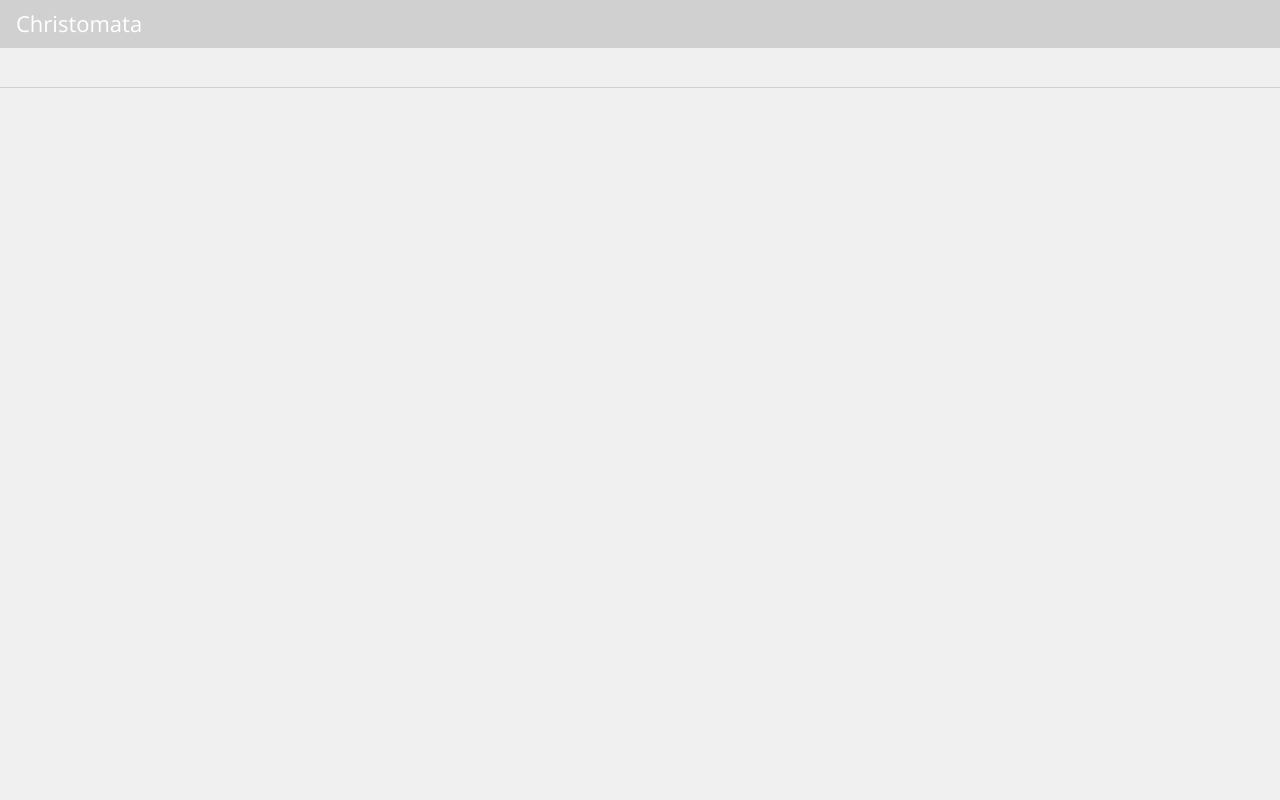
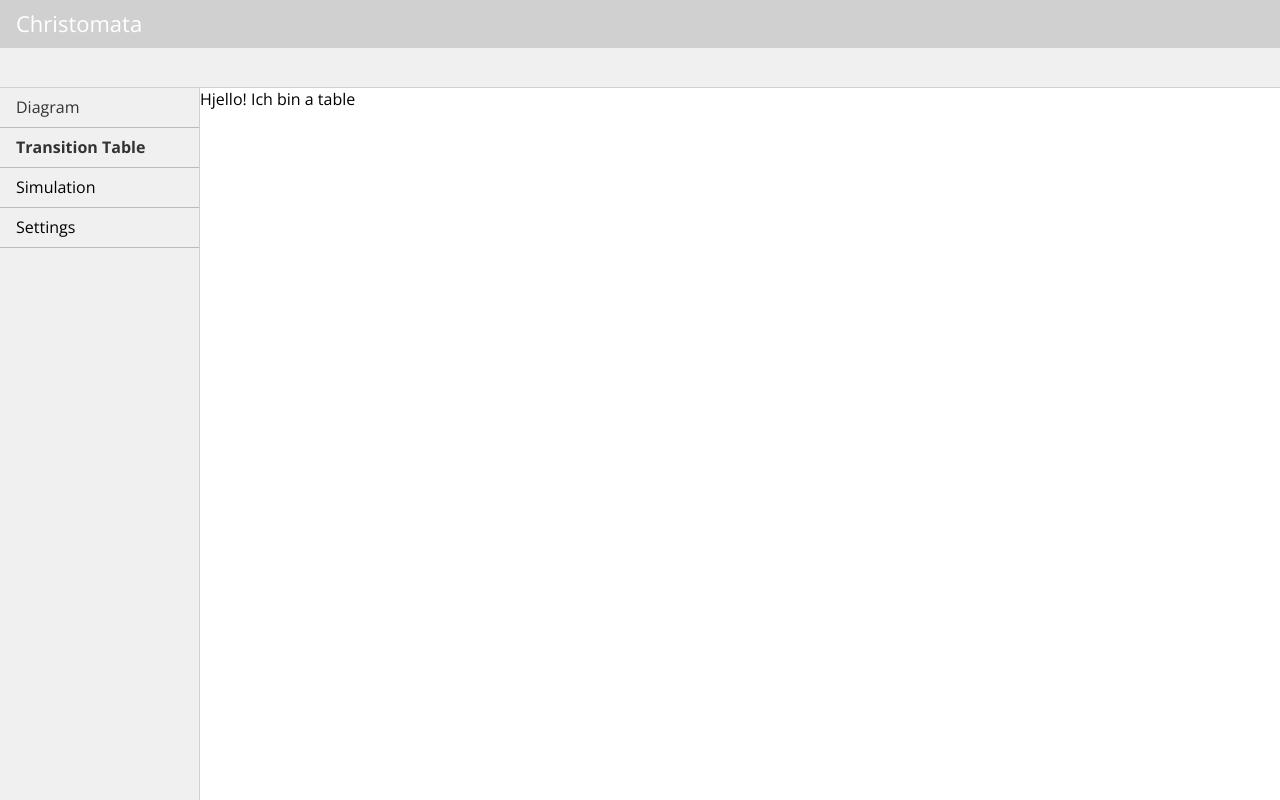
Before and after one commit to Tigermisu/automata-simulator, an Angular app: page /finite/table in a window 1280 px wide. Before the commit this address led to /. Built offline with nearby package versions, Linux system fonts and the light colour scheme.

Commit message:
fixed broken children routing

```diff
--- a/src/app/app-routing.module.ts
+++ b/src/app/app-routing.module.ts
@@ -5,8 +5,8 @@ import { MainMenuComponent }   from './main-menu.component';
 import { FiniteComponent } from './finite-automata/finite.component';
 
 const routes: Routes = [
-  { path: '', component: MainMenuComponent },
-  { path: 'finite', component: FiniteComponent }
+  { path: '', redirectTo: 'home', pathMatch: "full"},
+  { path: 'home', component: MainMenuComponent }
 ];
 
 @NgModule({
--- /dev/null
+++ b/src/app/finite-automata/diagram.component.html
@@ -0,0 +1,4 @@
+
+  <div class="canvas-wrapper">
+    <span>Hjello! Ich bin a canvas</span>
+  </div>
--- /dev/null
+++ b/src/app/finite-automata/diagram.component.ts
@@ -0,0 +1,8 @@
+import { Component } from '@angular/core';
+
+@Component({
+  templateUrl: './diagram.component.html'
+})
+export class DiagramComponent {
+  title = 'myTitle';
+}
--- a/src/app/finite-automata/finite.component.html
+++ b/src/app/finite-automata/finite.component.html
@@ -1,10 +1,14 @@
 <div class="sidebar">
-  <div class="menu-item active">
-    <span>Diagram</span>
-  </div>
-  <div class="menu-item">
-    <span>Transition Table</span>
-  </div>
+  <a routerLinkActive="active" routerLink="diagram">
+    <div class="menu-item">
+      <span>Diagram</span>
+    </div>
+  </a>
+  <a routerLinkActive="active" routerLink="table">
+    <div class="menu-item">
+      <span>Transition Table</span>
+    </div>
+  </a>
   <div class="menu-item">
     <span>Simulation</span>
   </div>
@@ -13,7 +17,5 @@
   </div>
 </div>
 <div class="diagram-wrapper">
-  <div class="canvas-wrapper">
-
-  </div>
+  <router-outlet></router-outlet>
 </div>
--- /dev/null
+++ b/src/app/finite-automata/table.component.html
@@ -0,0 +1,4 @@
+
+  <div class="canvas-wrapper">
+    <span>Hjello! Ich bin a table</span>
+  </div>
--- /dev/null
+++ b/src/app/finite-automata/table.component.ts
@@ -0,0 +1,8 @@
+import { Component } from '@angular/core';
+
+@Component({
+  templateUrl: './table.component.html'
+})
+export class TableComponent {
+  title = 'myTitle';
+}
--- a/src/app/main-menu.component.html
+++ b/src/app/main-menu.component.html
@@ -6,7 +6,9 @@
         <li>Pushdown Automata</li>
         <li>Turing Machine</li>
     </ul>
+
     <div class="margin"></div>
+
     <h3>Reference</h3>
     <p>This project is still a work in progress. Reference and documentation will be provided later on, but this
         project aims to achieve high degrees of usability with great UX and functionality.</p>
--- a/src/styles.css
+++ b/src/styles.css
@@ -22,6 +22,10 @@ a {
 
 a:hover {
     color: #2980b9;
+}
+
+a span {
+    color: #333;
 }
 
 .topbar {
@@ -73,7 +77,7 @@ a:hover {
     user-select: none;
 }
 
-.sidebar .menu-item.active > span {
+.sidebar a.active .menu-item> span {
     font-weight: 800;
 }
 
```
Also changed, not shown: src/app/finite-automata/finite-routing.module.ts (added, +34 -0 lines), src/app/finite-automata/finite.module.ts (+10 -1 lines).
